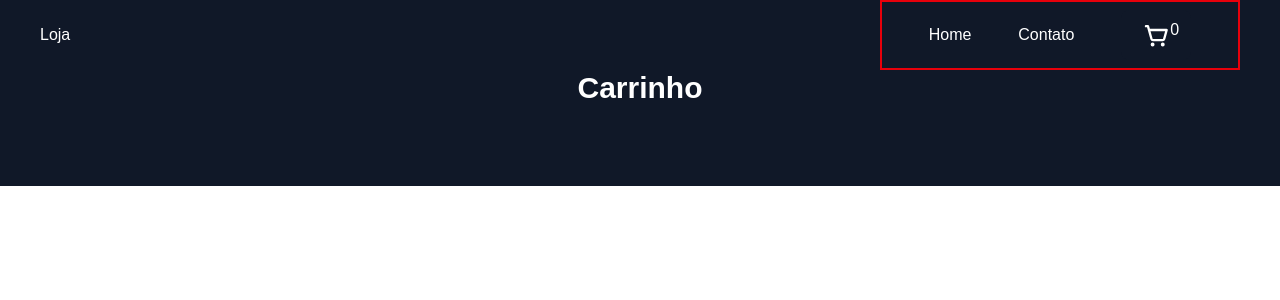
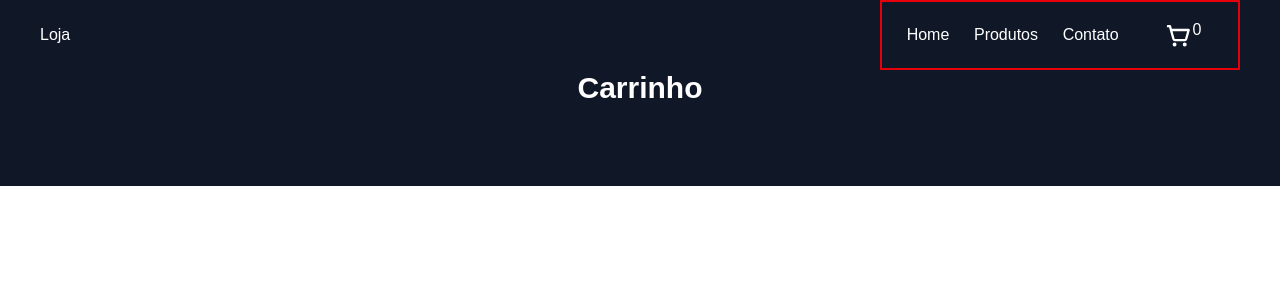
Before and after one commit to dev-brunosantos/Ecommerce-Front, a Next.js app: page /pages/carrinho in a window 1280 px wide. Shown: the top 300 px of the page. Built offline with nearby package versions, Linux system fonts and the light colour scheme.

Commit message:
Atualizando o link para acessar a tela de Produtos

```diff
--- a/src/components/Menu.tsx
+++ b/src/components/Menu.tsx
@@ -11,7 +11,7 @@ export const Menu = () => {
 
                 <ul className="w-[30%] h-full flex items-center justify-evenly text-center border-2 border-red-600">
                     <li><Link href='/pages/home'>Home</Link></li>
-                    {/* <li><Link href='/pages/carrinho'>Carrinho</Link></li> */}
+                    <li><Link href='/pages/produtos'>Produtos</Link></li>
                     <li><Link href='/pages/contato'>Contato</Link></li>
                     <BtnCarrinho />
                 </ul>
```
